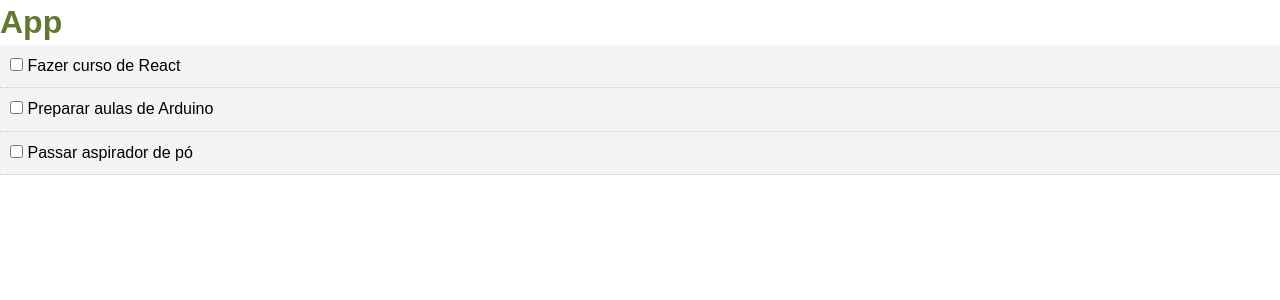
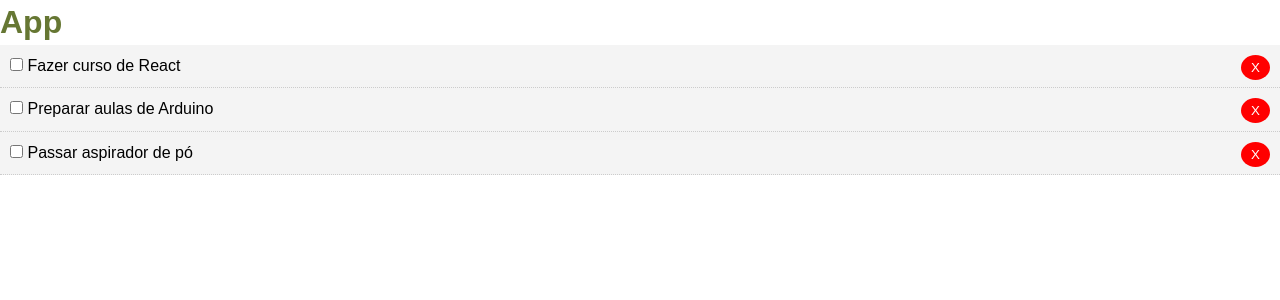
Before and after one commit to gi-armani/Lista-de-tarefas, a React (Create React App) app: page / in a window 1280 px wide. Shown: the top 300 px of the page. Built offline with nearby package versions, Linux system fonts and the light colour scheme.

Commit message:
Adicao de botao de apagar tarefa

```diff
--- a/src/App.js
+++ b/src/App.js
@@ -33,11 +33,15 @@ class App extends Component {
     })} )
   }
 
+  delTarefa = (id) => {
+    this.setState({tarefas: [...this.state.tarefas.filter(tarefa => tarefa.id !== id)]});
+  }
+
   render() {
     return (
       <div className="App">
         <h1>App</h1>
-        <Tarefas tarefas={this.state.tarefas} markComplete={this.markComplete} />
+        <Tarefas tarefas={this.state.tarefas} markComplete={this.markComplete} delTarefa={this.delTarefa} />
       </div>
     );
   }
--- a/src/components/Tarefas.js
+++ b/src/components/Tarefas.js
@@ -7,7 +7,7 @@ class Tarefas extends Component {
   render() {
     return this.props.tarefas.map((tarefa) => (
       //<h3>{ tarefa.title }</h3>
-      <TarefasItem chave={tarefa.id} tarefa={tarefa} markComplete={this.props.markComplete} />
+      <TarefasItem chave={tarefa.id} tarefa={tarefa} markComplete={this.props.markComplete} delTarefa={this.props.delTarefa} />
     ));
   }
 
--- a/src/components/TarefasItem.js
+++ b/src/components/TarefasItem.js
@@ -18,6 +18,7 @@ class TarefasItem extends Component {
             <p>
                 <input type='checkbox' onChange={this.props.markComplete.bind(this, this.props.tarefa.id)} /> {' '}
                 { this.props.tarefa.title }
+                <button onClick={this.props.delTarefa.bind(this, this.props.tarefa.id)} style={btnStyle} >X</button>
             </p>
         </div>
     );
@@ -29,4 +30,14 @@ TarefasItem.propTypes = {
     tarefa: PropTypes.object.isRequired
 }
 
+const btnStyle = {
+    background: '#ff0000',
+    color: '#fff',
+    border: 'none',
+    padding: '5px 10px',
+    borderRadius: '50%',
+    cursor: 'pointer',
+    float: 'right'
+}
+
 export default TarefasItem;
```
